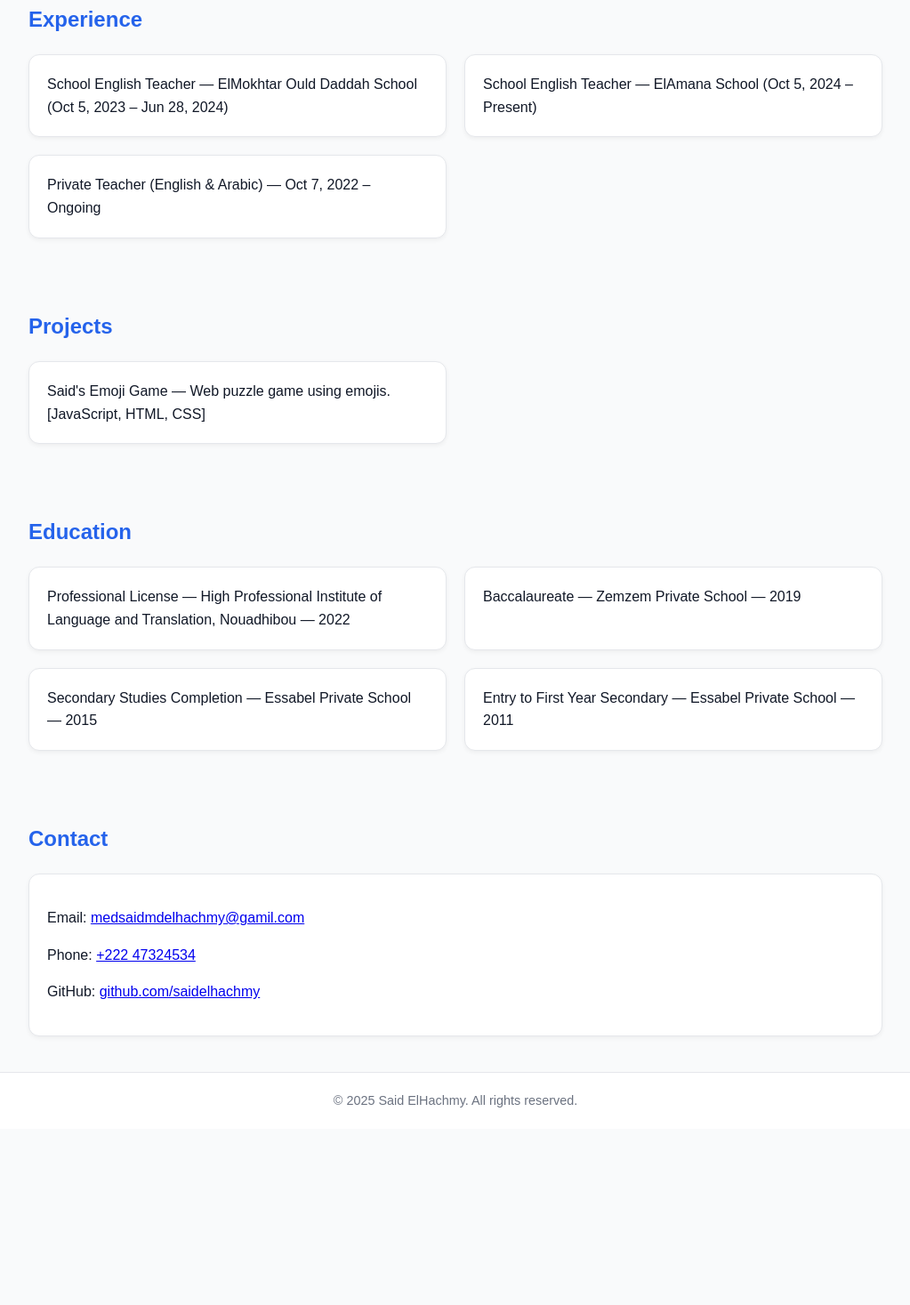
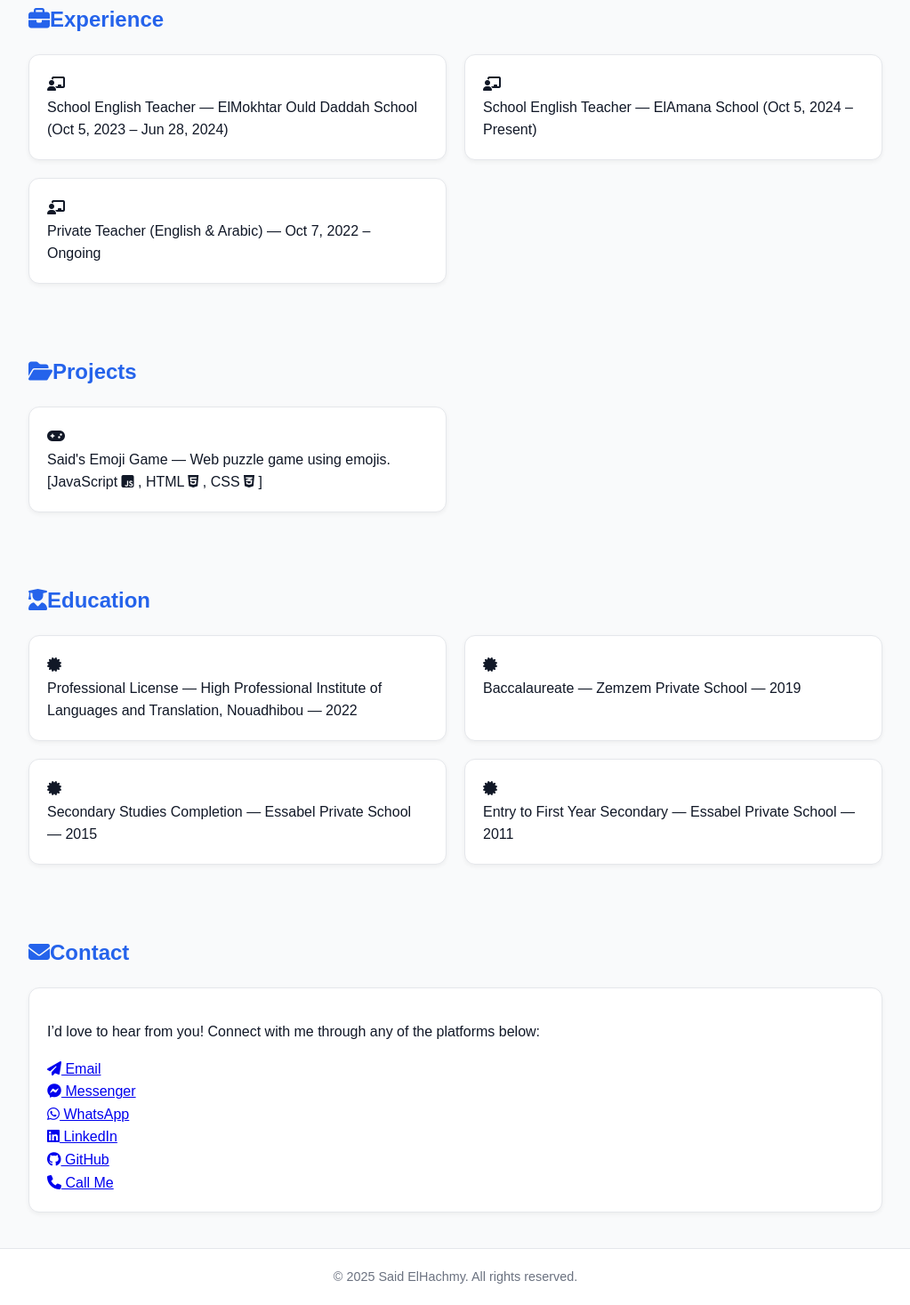
Before and after one commit to SaidElHachmy/SaidElhachmy.github.io, a plain HTML site: page index.html in a window 1280 px wide. Shown: the part 417-1884 px from the top of the page at 89% size, without its empty margins (128-1151 px from the left). Before the commit the page ends 1686 px from the top, so only its background shows below. Drawn offline with Linux system fonts and the light colour scheme.

Commit message:
Update index.html
Add icons

```diff
--- a/index.html
+++ b/index.html
@@ -6,17 +6,22 @@
   <title>Said ElHachmy — Portfolio</title>
   <link rel="stylesheet" href="style.css">
   <link rel="icon" type="image/jpeg" href="Assets/me.jpg">
+
+  <!-- Font Awesome Free CDN -->
+  <link rel="stylesheet" href="https://cdnjs.cloudflare.com/ajax/libs/font-awesome/6.5.0/css/all.min.css">
+
+
 </head>
 <body>
   <header>
     <div class="brand">Said • Portfolio</div>
     <button class="menu-toggle" aria-controls="primary-nav" aria-expanded="false" onclick="toggleMenu()">☰ Menu</button>
     <nav id="primary-nav">
-      <a href="#about">About</a>
-      <a href="#experience">Experience</a>
-      <a href="#projects">Projects</a>
-      <a href="#education">Education</a>
-      <a href="#contact">Contact</a>
+      <a href="#about"><i class="fas fa-user"></i> About</a>
+      <a href="#experience"><i class="fas fa-briefcase"></i> Experience</a>
+      <a href="#projects"> <i class="fas fa-folder-open"></i> Projects</a>
+      <a href="#education"><i class="fas fa-user-graduate"></i> Education</a>
+      <a href="#contact"> <i class="fas fa-envelope"></i> Contact</a>
     </nav>
     <button class="theme-toggle" onclick="toggleTheme()" aria-label="Toggle theme">Toggle Theme</button>
   </header>
@@ -25,46 +30,140 @@
     <div class="about-container">
       <img src="Assets/me.jpg" alt="Said ElHachmy portrait">
       <div class="about-text">
-        <h1>About</h1>
+        <h1 id="icon-about-text"><i class="fas fa-user"></i>About</h1>
         <p>Teacher • Aspiring Front-End Developer</p>
-        <p>I'm Said (سعيد). I teach English and Arabic to young learners and I'm on a focused journey to become a professional front-end developer.</p>
-        <p>Born: July 29, 1996 — Mauritania</p>
+        <p>I'm <span id="highlightName">Said</span> (<span id="highlightName">سعيد</span>). I teach <span id="highlightWord">English</span> and <span id="highlightWord">Arabic</span> to young learners and I'm on a focused journey to become a professional <span id="highlightWord">front-end</span> developer.</p>
+        <p>Born: <span id="highlightWord">July 29</span>, 1996 — Mauritania</p>
       </div>
     </div>
   </section>
 
   <section id="experience">
-    <h2>Experience</h2>
+    <h2 id="icon-experience"><i class="fas fa-briefcase"></i>Experience</h2>
     <div class="grid grid-cols-2">
-      <div class="card">School English Teacher — ElMokhtar Ould Daddah School (Oct 5, 2023 – Jun 28, 2024)</div>
-      <div class="card">School English Teacher — ElAmana School (Oct 5, 2024 – Present)</div>
-      <div class="card">Private Teacher (English & Arabic) — Oct 7, 2022 – Ongoing</div>
+      <div class="card" id="teaching">
+
+
+            <i class="fas fa-chalkboard-teacher"></i>
+
+        <br />
+
+
+          <span id="highlightName">School English Teacher</span> — ElMokhtar Ould Daddah School (Oct 5, 2023 – Jun 28, 2024)</div>
+
+      <div class="card" id="teaching">
+
+
+
+          <i class="fas fa-chalkboard-teacher"></i>
+        <br />
+
+
+          <span id="highlightName">School English Teacher</span> — ElAmana School (Oct 5, 2024 – Present)</div>
+
+      <div class="card" id="teaching">
+
+
+
+          <i class="fas fa-chalkboard-teacher"></i>
+        <br />
+
+
+
+          <span id="highlightName">Private Teacher</span> (English & Arabic) — Oct 7, 2022 – Ongoing</div>
     </div>
   </section>
 
   <section id="projects">
-    <h2>Projects</h2>
+    <h2 id="icon-projects"><i class="fas fa-folder-open"></i>Projects</h2>
     <div class="grid grid-cols-2" id="project-list">
-      <div class="card">Said's Emoji Game — Web puzzle game using emojis. [JavaScript, HTML, CSS]</div>
+
+      <div class="card" >
+          <i id="saids-emoji-game" class="fas fa-gamepad"></i>
+        <br />
+
+          <span id="highlightName"> Said's Emoji Game </span> — Web puzzle game using emojis. [JavaScript <span id="langIcons"><i class="fab fa-js-square"></i> , HTML</span> <span id="langIcons"><i class="fab fa-html5"></i> , CSS</span> <span id="langIcons"><i class="fab fa-css3-alt"></i></span> ]</div>
     </div>
   </section>
 
   <section id="education">
-    <h2>Education</h2>
+    <h2 id="icon-education"><i class="fas fa-user-graduate"></i>Education</h2>
     <div class="grid grid-cols-2">
-      <div class="card">Professional License — High Professional Institute of Language and Translation, Nouadhibou — 2022</div>
-      <div class="card">Baccalaureate — Zemzem Private School — 2019</div>
-      <div class="card">Secondary Studies Completion — Essabel Private School — 2015</div>
-      <div class="card">Entry to First Year Secondary — Essabel Private School — 2011</div>
+      <div class="card" id="diploma">
+
+
+          <i class="fas fa-certificate"></i>
+        <br />
+
+          <span id="highlightName">Professional License</span> — High Professional Institute of Languages and Translation, Nouadhibou — 2022</div>
+
+      <div class="card" id="diploma">
+
+
+
+          <i class="fas fa-certificate"></i>
+        <br />
+
+          <span id="highlightName">Baccalaureate</span> — Zemzem Private School — 2019</div>
+
+
+      <div class="card" id="diploma">
+
+
+          <i class="fas fa-certificate"></i>
+        <br />
+
+
+          <span id="highlightName">Secondary Studies Completion</span> — Essabel Private School — 2015</div>
+
+      <div class="card" id="diploma">
+
+
+
+          <i class="fas fa-certificate"></i>
+        <br />
+
+
+          <span id="highlightName">Entry to First Year Secondary</span> — Essabel Private School — 2011</div>
     </div>
   </section>
 
   <section id="contact">
-    <h2>Contact</h2>
+    <h2 id="icon-contact"><i class="fas fa-envelope"></i>Contact</h2>
     <div class="card">
-      <p>Email: <a href="mailto:medsaidmdelhachmy@gamil.com">medsaidmdelhachmy@gamil.com</a></p>
-      <p>Phone: <a href="tel:+22247324534">+222 47324534</a></p>
-      <p>GitHub: <a href="https://github.com/saidelhachmy" target="_blank" rel="noopener">github.com/saidelhachmy</a></p>
+  <p>I’d love to hear from you! Connect with me through any of the platforms below:
+  </p>
+    <div class="contact" id="my-contact">
+      <a href="mailto:medsaidmdelhachmy@gamil.com"><i class="fas fa-paper-plane"></i> Email</a>
+
+      <br />
+
+
+<a href="https://m.me/100085293536874" target="_blank">
+  <i class="fab fa-facebook-messenger"></i> Messenger
+</a>
+<br />
+
+<a href="https://wa.me/22247324534" target="_blank">
+  <i class="fab fa-whatsapp"></i> WhatsApp
+</a>
+
+
+
+
+      <br />
+      <a href="https://www.linkedin.com/in/saidelhachmy" target="_blank"><i class="fab fa-linkedin"></i> LinkedIn</a><br />
+      <a href="https://github.com/saidelhachmy" target="_blank"><i class="fab fa-github"></i> GitHub</a>
+
+
+            <br />
+      <a href="tel:+22247324534">
+  <i class="fas fa-phone"></i> Call Me
+</a>
+
+
+
+
     </div>
   </section>
 
@@ -74,4 +173,4 @@
 
   <script src="script.js"></script>
 </body>
-</html>
+        </html>
```
